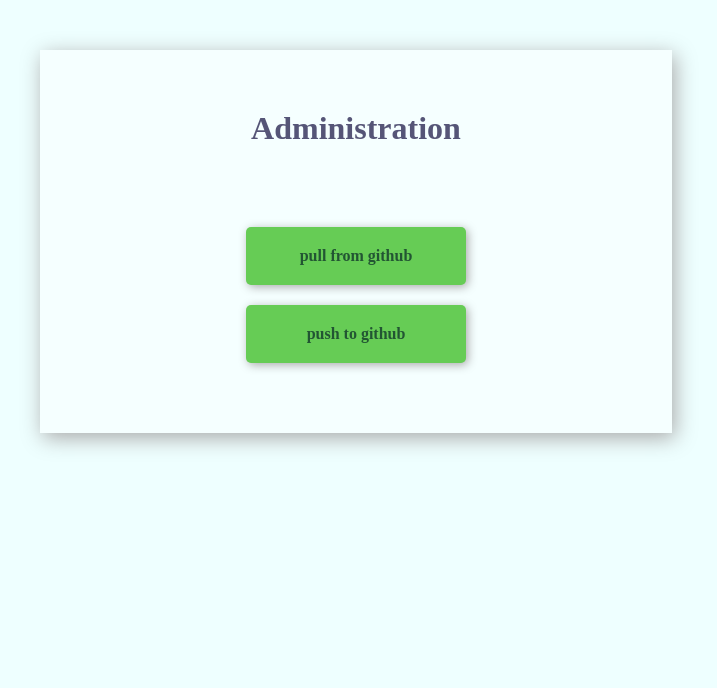
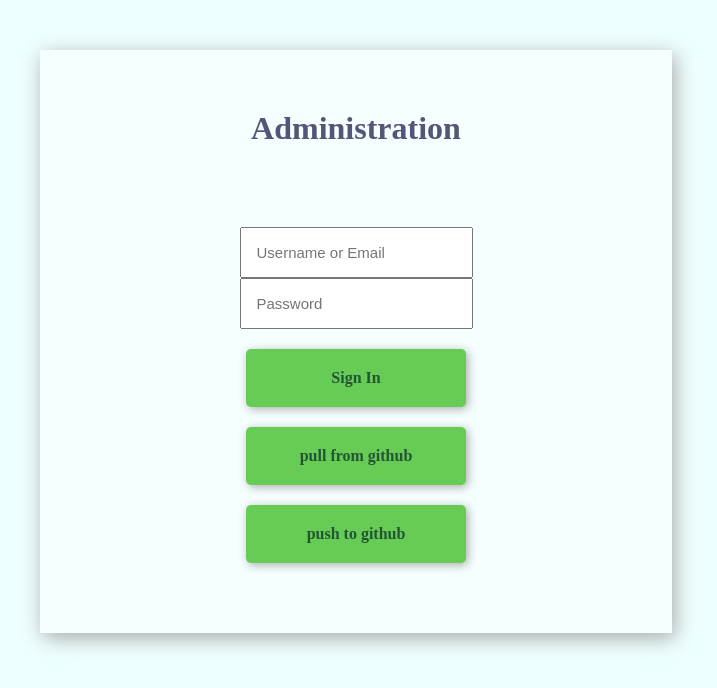
Before and after one commit to DavidWWest/Grey-Side, a PHP site: page /admin/index.html in a window 1280 px wide. Shown: the top 688 px of the page, without its empty margins (284-1001 px from the left). Run offline with PHP 8.4, Linux system fonts and the light colour scheme.

Commit message:
Added login inputs for admin

```diff
--- a/admin/index.html
+++ b/admin/index.html
@@ -12,6 +12,11 @@
     <div id="page">
 
       <h1>Administration</h1>
+      <input class="innie"type="text" name="name" placeholder="Username or Email"><br>
+      <input class="innie"type="password" name="name" placeholder="Password"><br>
+      <div class="button">
+        <div>Sign In</div>
+      </div>
 
       <div class="button" onclick="pull()">
         <div>pull from github</div>
--- a/admin/style.css
+++ b/admin/style.css
@@ -14,3 +14,7 @@ h1 {
 	margin: 10px 30px 80px 30px;
 	color: #555577;
 }
+.innie{
+  padding: 15px;
+  font-size: 15px;
+}
```
